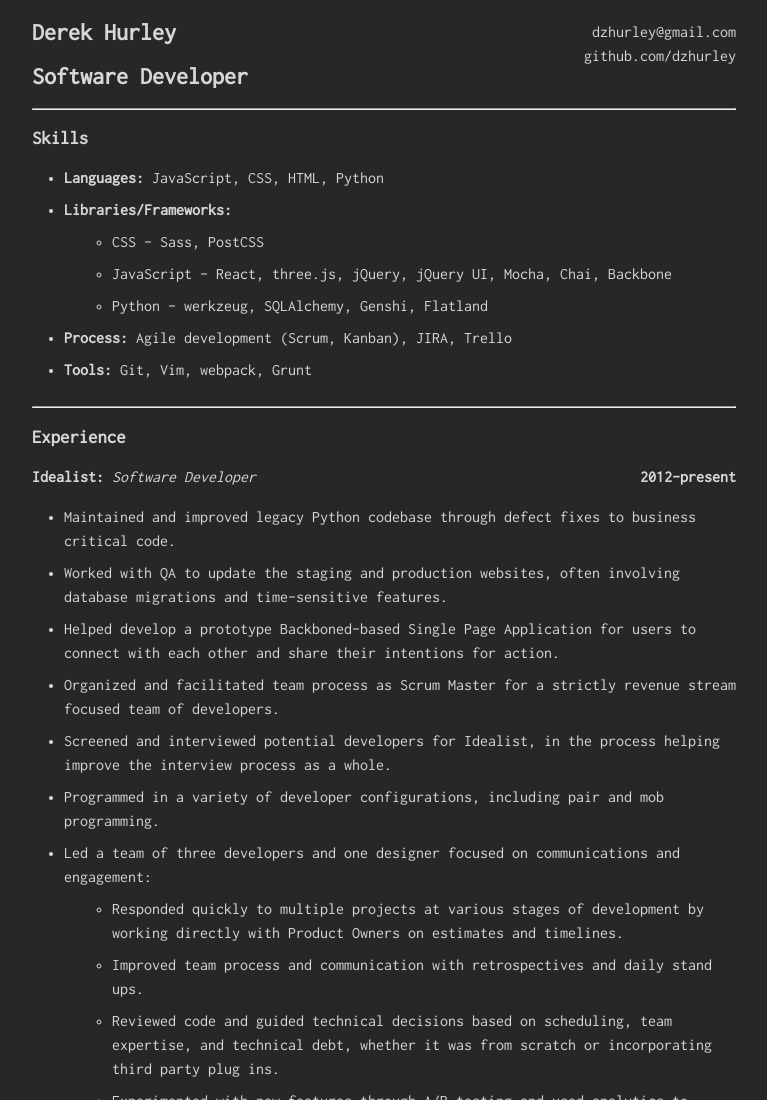
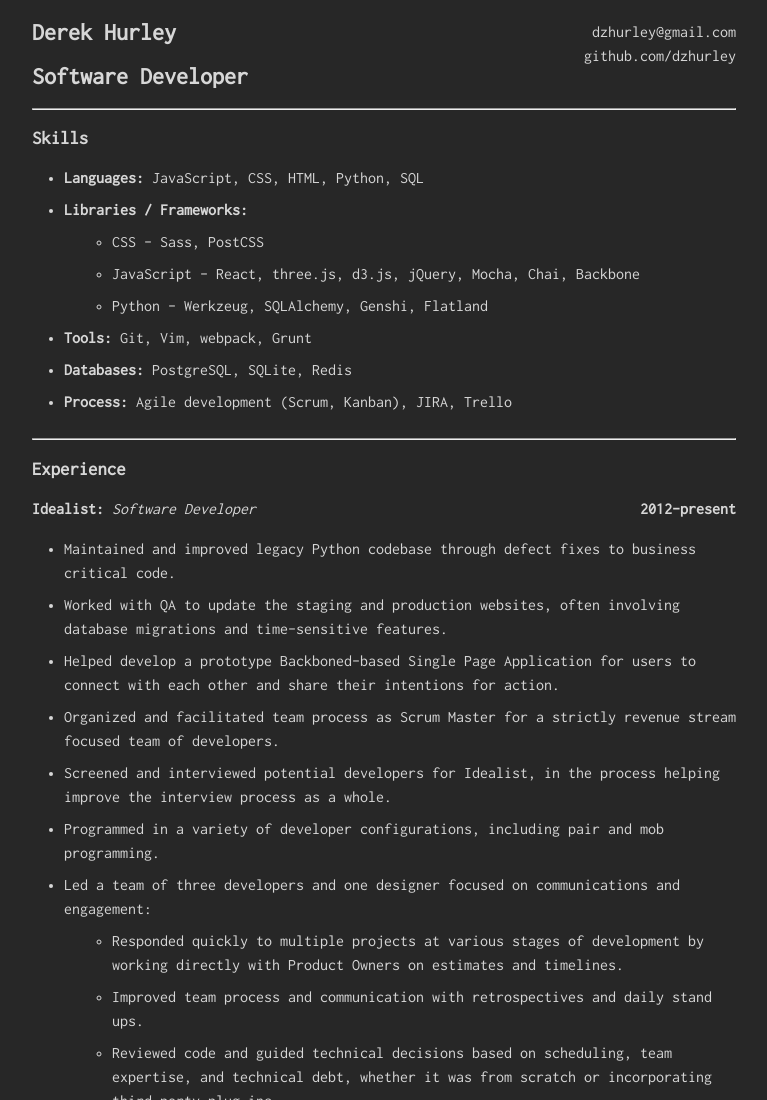
Before and after one commit to dzhurley/resume, a website: page index.html in a window 1280 px wide. Shown: the top 1100 px of the page, without its empty margins (256-1023 px from the left). Drawn offline with Linux system fonts and the light colour scheme.

Commit message:
update skills with db section, d3.js

```diff
--- a/index.html
+++ b/index.html
@@ -12,15 +12,16 @@
 <hr>
 <h3 id="skills">Skills</h3>
 <ul>
-<li><strong>Languages:</strong> JavaScript, CSS, HTML, Python</li>
-<li><strong>Libraries/Frameworks:</strong> <ul>
+<li><strong>Languages:</strong> JavaScript, CSS, HTML, Python, SQL</li>
+<li><strong>Libraries / Frameworks:</strong><ul>
 <li>CSS - Sass, PostCSS</li>
-<li>JavaScript - React, three.js, jQuery, jQuery UI, Mocha, Chai, Backbone</li>
-<li>Python - werkzeug, SQLAlchemy, Genshi, Flatland</li>
+<li>JavaScript - React, three.js, d3.js, jQuery, Mocha, Chai, Backbone</li>
+<li>Python - Werkzeug, SQLAlchemy, Genshi, Flatland</li>
 </ul>
 </li>
+<li><strong>Tools:</strong> Git, Vim, webpack, Grunt</li>
+<li><strong>Databases:</strong> PostgreSQL, SQLite, Redis</li>
 <li><strong>Process:</strong> Agile development (Scrum, Kanban), JIRA, Trello</li>
-<li><strong>Tools:</strong> Git, Vim, webpack, Grunt</li>
 </ul>
 <hr>
 <h3 id="experience">Experience</h3>
```
Also changed, not shown: resume.md (+6 -5 lines), 1 other file.
